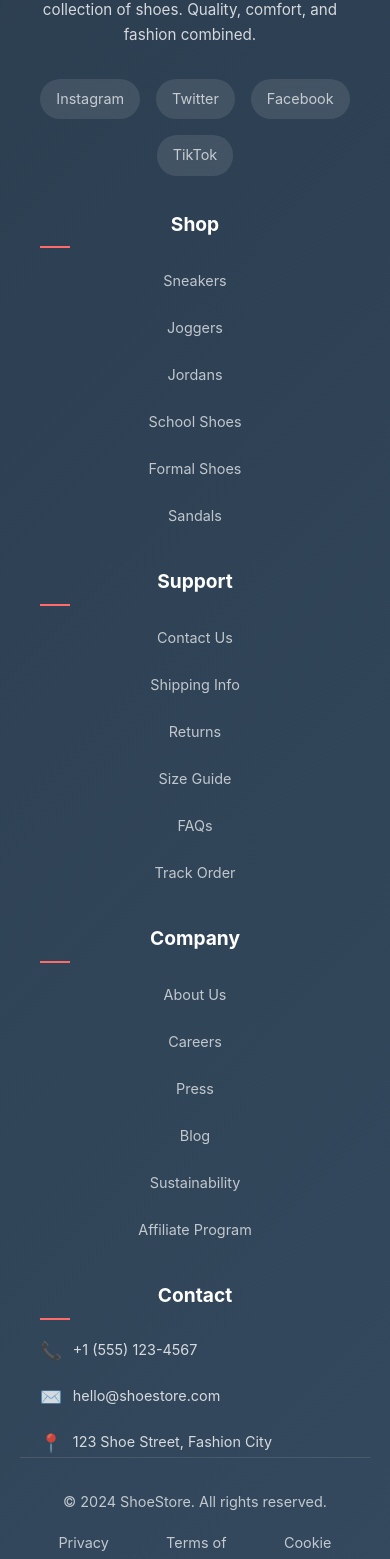
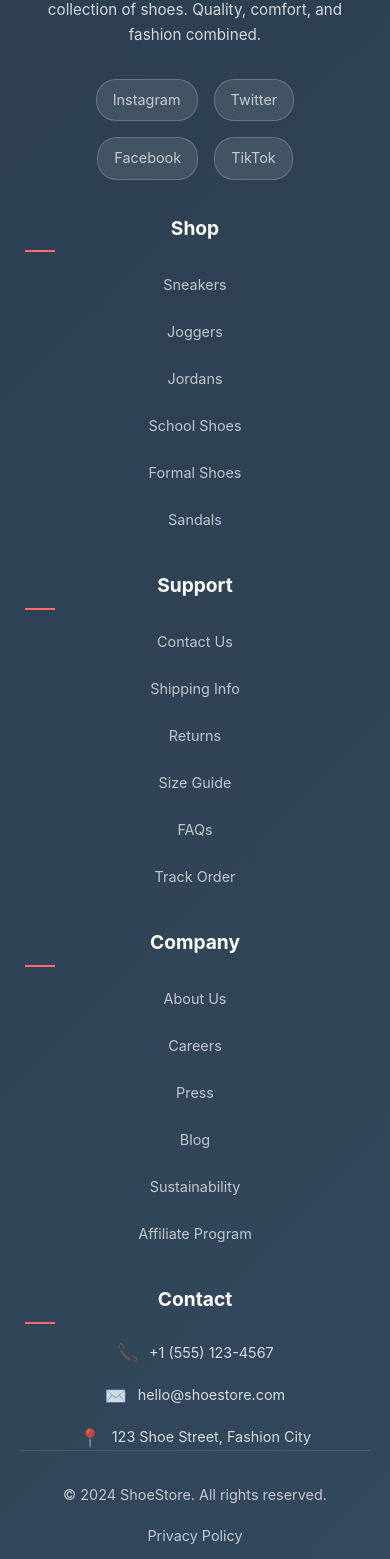
Before and after one commit to techai342/shoes-selling..., a React (Vite) app: page / in a window 390 px wide. Shown: the part 10411-11970 px from the top of the page. Built offline with nearby package versions, Linux system fonts and the light colour scheme.

Commit message:
Update Footer.css

```diff
--- a/src/components/Footer.css
+++ b/src/components/Footer.css
@@ -2,6 +2,14 @@
   background: linear-gradient(135deg, #2c3e50 0%, #34495e 100%);
   color: white;
   padding: 60px 0 0;
+  width: 100%;
+  overflow: hidden;
+}
+
+.footer .container {
+  max-width: 1200px;
+  margin: 0 auto;
+  padding: 0 20px;
 }
 
 .footer-content {
@@ -9,11 +17,13 @@
   grid-template-columns: 2fr 1fr 1fr 1fr 1.5fr;
   gap: 3rem;
   margin-bottom: 3rem;
+  width: 100%;
 }
 
 .footer-section {
   display: flex;
   flex-direction: column;
+  align-items: flex-start;
 }
 
 .footer-logo {
@@ -41,11 +51,13 @@
   line-height: 1.6;
   margin-bottom: 2rem;
   max-width: 300px;
+  text-align: left;
+  font-size: 0.95rem;
 }
 
 .social-links {
   display: flex;
-  gap: 1rem;
+  gap: 0.8rem;
   flex-wrap: wrap;
 }
 
@@ -53,17 +65,20 @@
   color: rgba(255, 255, 255, 0.7);
   text-decoration: none;
   transition: all 0.3s ease;
-  font-size: 0.9rem;
+  font-size: 0.85rem;
   padding: 0.5rem 1rem;
   background: rgba(255, 255, 255, 0.1);
   border-radius: 20px;
   backdrop-filter: blur(10px);
+  border: 1px solid rgba(255, 255, 255, 0.2);
+  white-space: nowrap;
 }
 
 .social-link:hover {
   color: white;
   transform: translateY(-2px);
   background: rgba(255, 255, 255, 0.2);
+  box-shadow: 0 4px 12px rgba(0, 0, 0, 0.2);
 }
 
 .footer-title {
@@ -71,6 +86,8 @@
   font-weight: bold;
   margin-bottom: 1.5rem;
   position: relative;
+  text-align: left;
+  width: 100%;
 }
 
 .footer-title::after {
@@ -87,6 +104,7 @@
   display: flex;
   flex-direction: column;
   gap: 0.8rem;
+  width: 100%;
 }
 
 .footer-link {
@@ -95,46 +113,65 @@
   transition: all 0.3s ease;
   font-size: 0.9rem;
   padding: 0.3rem 0;
+  text-align: left;
+  width: 100%;
+  display: block;
 }
 
 .footer-link:hover {
   color: white;
   padding-left: 0.5rem;
+  background: rgba(255, 255, 255, 0.05);
+  border-radius: 5px;
 }
 
 .contact-info {
   display: flex;
   flex-direction: column;
   gap: 1rem;
+  width: 100%;
 }
 
 .contact-item {
   display: flex;
-  align-items: center;
+  align-items: flex-start;
   gap: 0.8rem;
   font-size: 0.9rem;
   opacity: 0.8;
+  text-align: left;
+  line-height: 1.4;
 }
 
 .contact-icon {
   font-size: 1.1rem;
   width: 20px;
+  flex-shrink: 0;
+  margin-top: 0.1rem;
 }
 
 .footer-bottom {
   border-top: 1px solid rgba(255, 255, 255, 0.1);
   padding: 2rem 0;
+  width: 100%;
+}
+
+.footer-bottom .container {
+  max-width: 1200px;
+  margin: 0 auto;
+  padding: 0 20px;
 }
 
 .footer-bottom-content {
   display: flex;
   justify-content: space-between;
   align-items: center;
+  width: 100%;
 }
 
 .copyright {
   opacity: 0.7;
   font-size: 0.9rem;
+  margin: 0;
 }
 
 .footer-bottom-links {
@@ -147,6 +184,7 @@
   text-decoration: none;
   font-size: 0.9rem;
   transition: all 0.3s ease;
+  white-space: nowrap;
 }
 
 .bottom-link:hover {
@@ -154,17 +192,42 @@
 }
 
 /* Responsive */
+@media (max-width: 1200px) {
+  .footer-content {
+    grid-template-columns: 2fr 1fr 1fr 1fr;
+    gap: 2.5rem;
+  }
+}
+
 @media (max-width: 1024px) {
   .footer-content {
     grid-template-columns: 1fr 1fr 1fr;
     gap: 2rem;
   }
+
+  .footer-section:nth-child(1) {
+    grid-column: 1 / -1;
+    text-align: center;
+    align-items: center;
+  }
+
+  .footer-description {
+    text-align: center;
+  }
 }
 
 @media (max-width: 768px) {
+  .footer {
+    padding: 40px 0 0;
+  }
+
   .footer-content {
     grid-template-columns: 1fr 1fr;
     gap: 2rem;
+  }
+
+  .footer-section:nth-child(1) {
+    grid-column: 1 / -1;
   }
 
   .footer-bottom-content {
@@ -175,10 +238,34 @@
 
   .footer-bottom-links {
     gap: 1rem;
+    flex-wrap: wrap;
+    justify-content: center;
   }
 
   .social-links {
     justify-content: center;
+  }
+
+  .footer-section {
+    align-items: center;
+    text-align: center;
+  }
+
+  .footer-title {
+    text-align: center;
+  }
+
+  .footer-title::after {
+    left: 50%;
+    transform: translateX(-50%);
+  }
+
+  .footer-links {
+    align-items: center;
+  }
+
+  .footer-link {
+    text-align: center;
   }
 }
 
@@ -195,5 +282,53 @@
 
   .footer-description {
     text-align: center;
+    max-width: 100%;
+  }
+
+  .social-links {
+    justify-content: center;
+  }
+
+  .social-link {
+    font-size: 0.8rem;
+    padding: 0.4rem 0.8rem;
+  }
+
+  .contact-item {
+    justify-content: center;
+    text-align: center;
+  }
+
+  .footer-bottom-links {
+    flex-direction: column;
+    gap: 0.5rem;
+  }
+
+  .bottom-link {
+    font-size: 0.8rem;
   }
 }
+
+/* Additional spacing for better readability */
+.footer-section > * {
+  margin-bottom: 0.5rem;
+}
+
+.footer-section > *:last-child {
+  margin-bottom: 0;
+}
+
+/* Ensure proper text alignment */
+.footer-section h3,
+.footer-section p,
+.footer-section a {
+  text-align: left;
+}
+
+@media (max-width: 768px) {
+  .footer-section h3,
+  .footer-section p,
+  .footer-section a {
+    text-align: center;
+  }
+}
```
